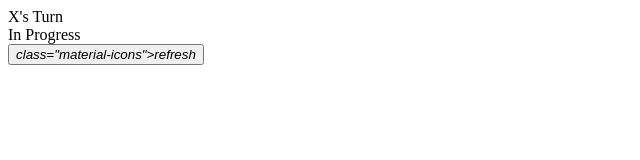
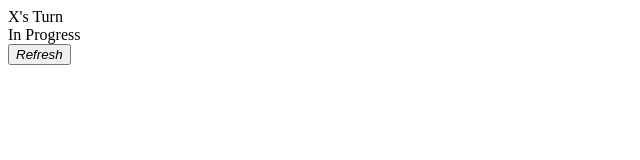
Before and after one commit to NikkiB101/TicTacToe, a plain HTML site: page index.html in a window 1280 px wide. Shown: the whole page, without its empty margins (0-640 px from the left). Drawn offline with Linux system fonts and the light colour scheme.

Commit message:
Correct button error

```diff
--- a/assets/js/script.js
+++ b/assets/js/script.js
@@ -1,3 +1,6 @@
+import GameView from "../../GameView.js";
 import Game from "./Game.js";
 
 let game = new Game();
+
+let GameView = new GameView();
--- a/index.html
+++ b/index.html
@@ -15,7 +15,7 @@
         <div class="header-turn">X's Turn</div>
         <div class="header-status">In Progress</div>
         <button type="button" class="header-restart">
-            <i> class="material-icons">refresh</i>
+            <i class="material-icons">Refresh</i>
         </button>
 
     </div>
```
